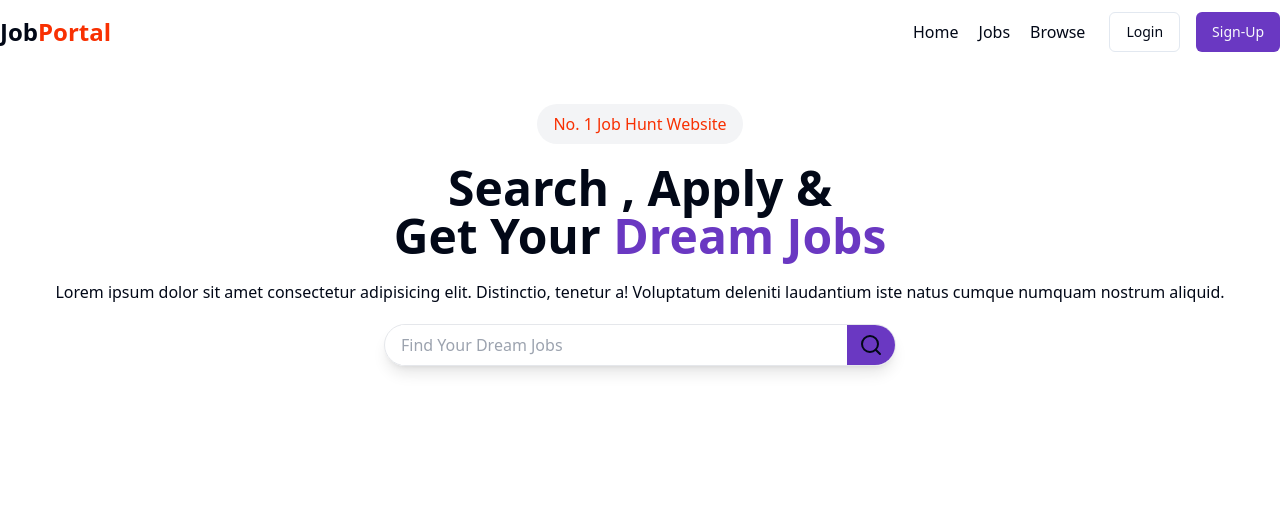
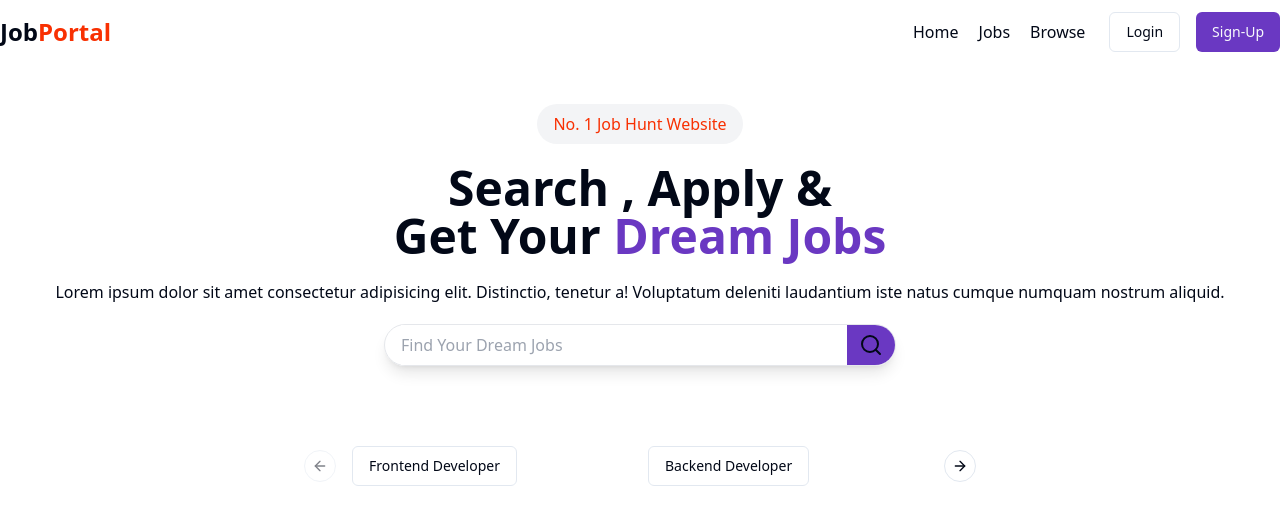
Before and after one commit to iamHarshvardhan10/mern-jobseeking-portal, a React (Vite) app: page / in a window 1280 px wide. Shown: the top 524 px of the page. Built offline with nearby package versions, Linux system fonts and the light colour scheme; no server answers.

Commit message:
create home cardcarousel page UI

```diff
--- a/package.json
+++ b/package.json
@@ -19,6 +19,7 @@
     "axios": "^1.7.4",
     "class-variance-authority": "^0.7.0",
     "clsx": "^2.1.1",
+    "embla-carousel-react": "^8.2.0",
     "lucide-react": "^0.429.0",
     "next-themes": "^0.3.0",
     "react": "^18.3.1",
--- /dev/null
+++ b/src/components/CategoryCarousel.jsx
@@ -0,0 +1,36 @@
+import { Button } from "./ui/button";
+import {
+  Carousel,
+  CarouselContent,
+  CarouselItem,
+  CarouselNext,
+  CarouselPrevious,
+} from "./ui/carousel";
+
+const category = [
+  "Frontend Developer",
+  "Backend Developer",
+  "Fullstack Developer",
+  "Artificial Intelligence",
+  "Data Scientist",
+];
+
+const CategoryCarousel = () => {
+  return (
+    <div>
+      <Carousel className="w-full max-w-xl mx-auto my-20">
+        <CarouselContent>
+          {category.map((cat, index) => (
+            <CarouselItem className="md:basis-1/2 lg:basis-1/2" key={index}>
+              <Button variant={"outline"} clasName="rounded-full">{cat}</Button>
+            </CarouselItem>
+          ))}
+        </CarouselContent>
+        <CarouselPrevious />
+        <CarouselNext />
+      </Carousel>
+    </div>
+  );
+};
+
+export default CategoryCarousel;
--- a/src/components/shared/Home.jsx
+++ b/src/components/shared/Home.jsx
@@ -1,12 +1,13 @@
-import HeroSection from "../HeroSection"
-
+import CategoryCarousel from "../CategoryCarousel";
+import HeroSection from "../HeroSection";
 
 const Home = () => {
   return (
     <div>
-      <HeroSection/>
+      <HeroSection />
+      <CategoryCarousel />
     </div>
-  )
-}
+  );
+};
 
-export default Home
+export default Home;
--- /dev/null
+++ b/src/components/ui/carousel.jsx
@@ -0,0 +1,193 @@
+import * as React from "react"
+import useEmblaCarousel from "embla-carousel-react";
+import { ArrowLeft, ArrowRight } from "lucide-react"
+
+import { cn } from "@/lib/utils"
+import { Button } from "@/components/ui/button"
+
+const CarouselContext = React.createContext(null)
+
+function useCarousel() {
+  const context = React.useContext(CarouselContext)
+
+  if (!context) {
+    throw new Error("useCarousel must be used within a <Carousel />")
+  }
+
+  return context
+}
+
+const Carousel = React.forwardRef((
+  {
+    orientation = "horizontal",
+    opts,
+    setApi,
+    plugins,
+    className,
+    children,
+    ...props
+  },
+  ref
+) => {
+  const [carouselRef, api] = useEmblaCarousel({
+    ...opts,
+    axis: orientation === "horizontal" ? "x" : "y",
+  }, plugins)
+  const [canScrollPrev, setCanScrollPrev] = React.useState(false)
+  const [canScrollNext, setCanScrollNext] = React.useState(false)
+
+  const onSelect = React.useCallback((api) => {
+    if (!api) {
+      return
+    }
+
+    setCanScrollPrev(api.canScrollPrev())
+    setCanScrollNext(api.canScrollNext())
+  }, [])
+
+  const scrollPrev = React.useCallback(() => {
+    api?.scrollPrev()
+  }, [api])
+
+  const scrollNext = React.useCallback(() => {
+    api?.scrollNext()
+  }, [api])
+
+  const handleKeyDown = React.useCallback((event) => {
+    if (event.key === "ArrowLeft") {
+      event.preventDefault()
+      scrollPrev()
+    } else if (event.key === "ArrowRight") {
+      event.preventDefault()
+      scrollNext()
+    }
+  }, [scrollPrev, scrollNext])
+
+  React.useEffect(() => {
+    if (!api || !setApi) {
+      return
+    }
+
+    setApi(api)
+  }, [api, setApi])
+
+  React.useEffect(() => {
+    if (!api) {
+      return
+    }
+
+    onSelect(api)
+    api.on("reInit", onSelect)
+    api.on("select", onSelect)
+
+    return () => {
+      api?.off("select", onSelect)
+    };
+  }, [api, onSelect])
+
+  return (
+    (<CarouselContext.Provider
+      value={{
+        carouselRef,
+        api: api,
+        opts,
+        orientation:
+          orientation || (opts?.axis === "y" ? "vertical" : "horizontal"),
+        scrollPrev,
+        scrollNext,
+        canScrollPrev,
+        canScrollNext,
+      }}>
+      <div
+        ref={ref}
+        onKeyDownCapture={handleKeyDown}
+        className={cn("relative", className)}
+        role="region"
+        aria-roledescription="carousel"
+        {...props}>
+        {children}
+      </div>
+    </CarouselContext.Provider>)
+  );
+})
+Carousel.displayName = "Carousel"
+
+const CarouselContent = React.forwardRef(({ className, ...props }, ref) => {
+  const { carouselRef, orientation } = useCarousel()
+
+  return (
+    (<div ref={carouselRef} className="overflow-hidden">
+      <div
+        ref={ref}
+        className={cn(
+          "flex",
+          orientation === "horizontal" ? "-ml-4" : "-mt-4 flex-col",
+          className
+        )}
+        {...props} />
+    </div>)
+  );
+})
+CarouselContent.displayName = "CarouselContent"
+
+const CarouselItem = React.forwardRef(({ className, ...props }, ref) => {
+  const { orientation } = useCarousel()
+
+  return (
+    (<div
+      ref={ref}
+      role="group"
+      aria-roledescription="slide"
+      className={cn(
+        "min-w-0 shrink-0 grow-0 basis-full",
+        orientation === "horizontal" ? "pl-4" : "pt-4",
+        className
+      )}
+      {...props} />)
+  );
+})
+CarouselItem.displayName = "CarouselItem"
+
+const CarouselPrevious = React.forwardRef(({ className, variant = "outline", size = "icon", ...props }, ref) => {
+  const { orientation, scrollPrev, canScrollPrev } = useCarousel()
+
+  return (
+    (<Button
+      ref={ref}
+      variant={variant}
+      size={size}
+      className={cn("absolute  h-8 w-8 rounded-full", orientation === "horizontal"
+        ? "-left-12 top-1/2 -translate-y-1/2"
+        : "-top-12 left-1/2 -translate-x-1/2 rotate-90", className)}
+      disabled={!canScrollPrev}
+      onClick={scrollPrev}
+      {...props}>
+      <ArrowLeft className="h-4 w-4" />
+      <span className="sr-only">Previous slide</span>
+    </Button>)
+  );
+})
+CarouselPrevious.displayName = "CarouselPrevious"
+
+const CarouselNext = React.forwardRef(({ className, variant = "outline", size = "icon", ...props }, ref) => {
+  const { orientation, scrollNext, canScrollNext } = useCarousel()
+
+  return (
+    (<Button
+      ref={ref}
+      variant={variant}
+      size={size}
+      className={cn("absolute h-8 w-8 rounded-full", orientation === "horizontal"
+        ? "-right-12 top-1/2 -translate-y-1/2"
+        : "-bottom-12 left-1/2 -translate-x-1/2 rotate-90", className)}
+      disabled={!canScrollNext}
+      onClick={scrollNext}
+      {...props}>
+      <ArrowRight className="h-4 w-4" />
+      <span className="sr-only">Next slide</span>
+    </Button>)
+  );
+})
+CarouselNext.displayName = "CarouselNext"
+
+export { Carousel, CarouselContent, CarouselItem, CarouselPrevious, CarouselNext };
```
Also changed, not shown: 1 other file (tests, documents, lock files or other folders).
